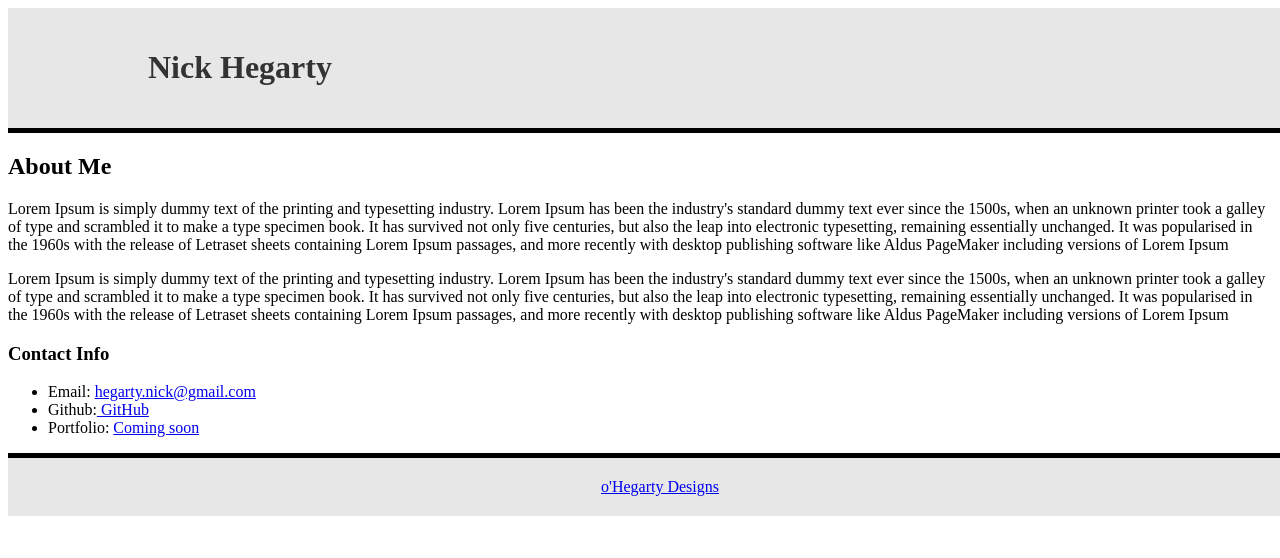
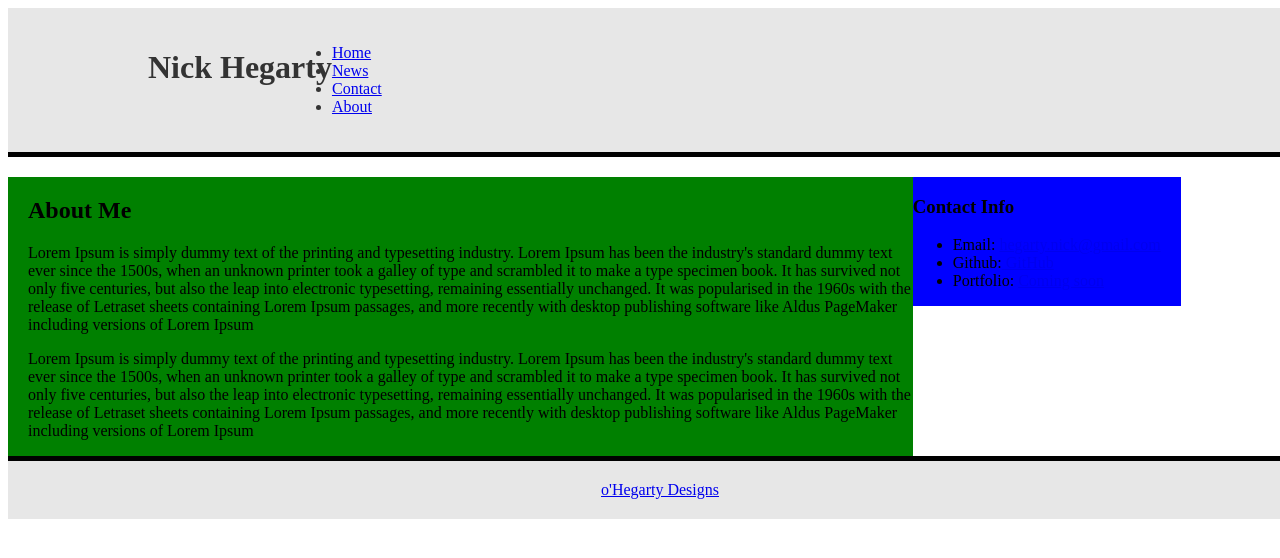
Before and after one commit to nick-hegarty/Basic-Portfolio, a plain HTML site: page index.html in a window 1280 px wide. Shown: the top 558 px of the page. Drawn offline with Linux system fonts and the light colour scheme.

Commit message:
added navigation

```diff
--- a/assets/css/style.css
+++ b/assets/css/style.css
@@ -17,11 +17,28 @@ body{
 	border:10px;
 	margin-left:60px;
 	margin-right:0%;
+	float:left;
 
 }
 
 .bio{
 	padding:20px;
+	clear:both;
+}
+
+
+
+.wrapper{
+	background:green;
+	float:left;
+	padding-left:20px;
+	width:70%;
+}
+
+.contact-info{
+	float:left;
+	background:blue;
+	padding-right:20px;
 }
 
 .footer{
@@ -34,5 +51,13 @@ body{
 	position: relative;
 	border-top: 5px solid black;
 	bottom:0;
+	clear:both;
+}
 
+.navigation {
+    list-style-type: none;
+    margin: 0;
+    padding: 0;
+    float:; left;
+    display:inline;
 }
--- a/index.html
+++ b/index.html
@@ -15,6 +15,15 @@
 		</header>
 		</div>
 
+		<div class="navigation">
+			<ul>
+  				<li><a href="default.asp">Home</a></li>
+  				<li><a href="news.asp">News</a></li>
+  				<li><a href="contact.asp">Contact</a></li>
+  				<li><a href="about.asp">About</a></li>
+			</ul>
+		</div>
+
 	</div>
 <div class="wrapper">
 
@@ -30,7 +39,7 @@
 
 </div>
 
-<div class= "connect">
+<div class= "contact-info">
 	<h3>Contact Info</h3>
 
 	<ul>
```
